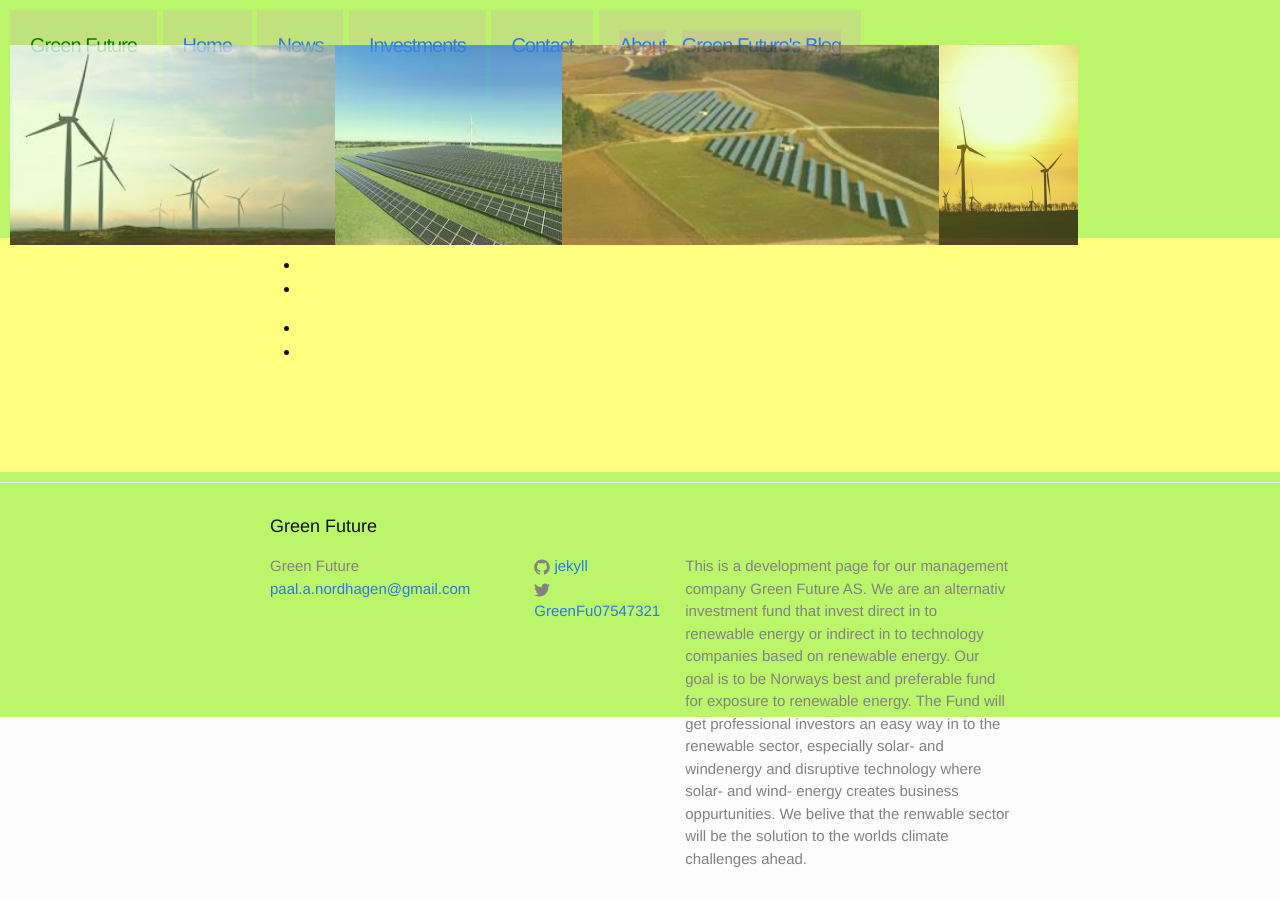
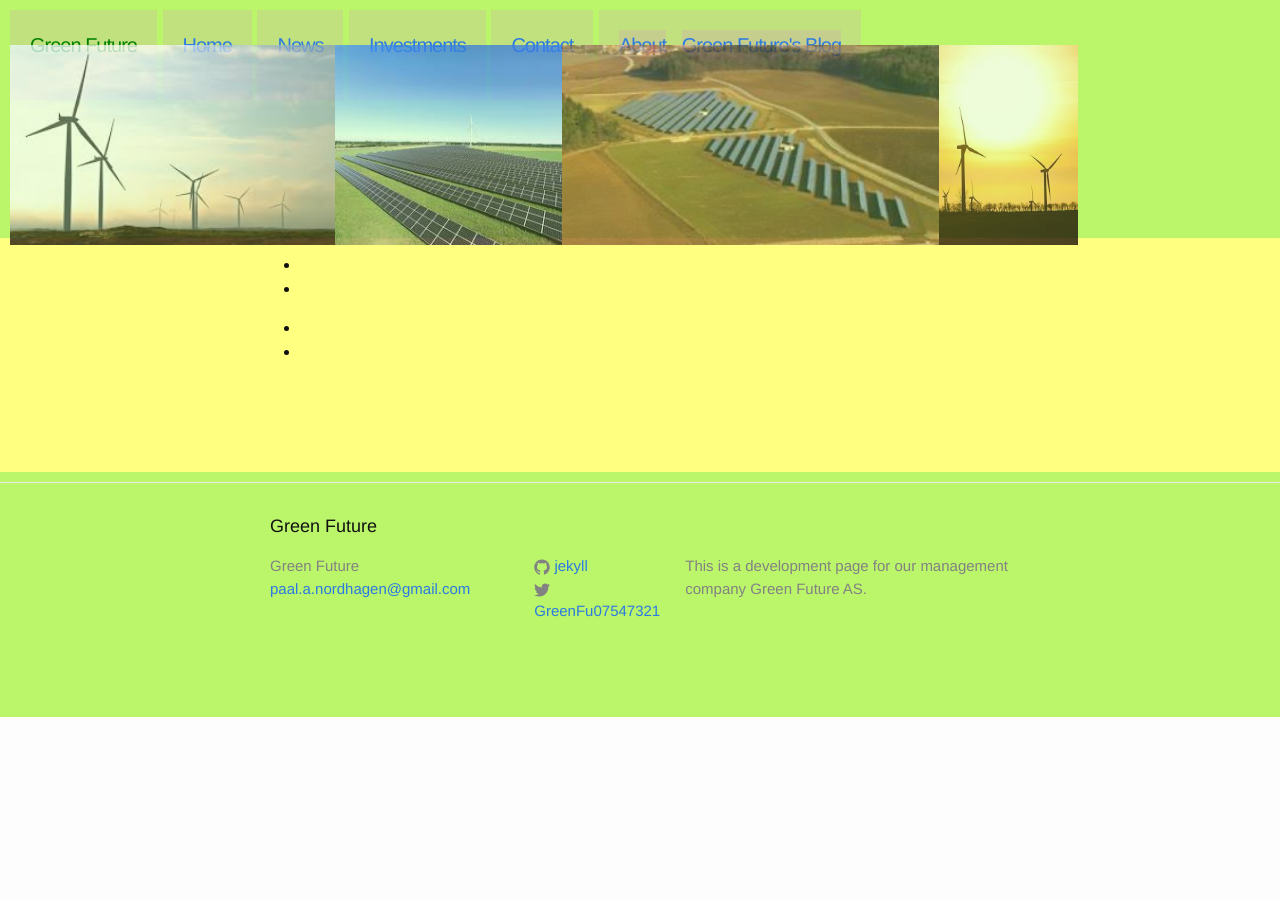
Before and after one commit to Paal-August/Paal-August.github.io, a Jekyll site: the page built from index.html, in a window 1280 px wide and 900 px high, scrolled down 683 px. Built offline with Jekyll 4.4.1, drawn with Linux system fonts in a browser that asks for light colours; after the commit the page ends 1400 px from its top, so only the background shows below that.

Commit message:
Update _config.yml

```diff
--- a/_config.yml
+++ b/_config.yml
@@ -10,13 +10,7 @@ title: Green Future
 email: paal.a.nordhagen@gmail.com
 description: > # this means to ignore newlines until "baseurl:"
   This is a development page for our management company Green Future AS.
-  We are an alternativ investment fund that invest direct in to renewable energy
-  or indirect in to technology companies based on renewable energy. Our goal is
-  to be Norways best and preferable fund for exposure to renewable energy.
-  The Fund will get professional investors an easy way in to the renewable sector,
-  especially solar- and windenergy and disruptive technology where solar- and wind-
-  energy creates business oppurtunities. We belive that the renwable sector will be
-  the solution to the worlds climate challenges ahead.
+
 baseurl: "" # the subpath of your site, e.g. /blog
 url: "http://venuscurrency.com" # the base hostname & protocol for your site
 twitter_username: GreenFu07547321
```
